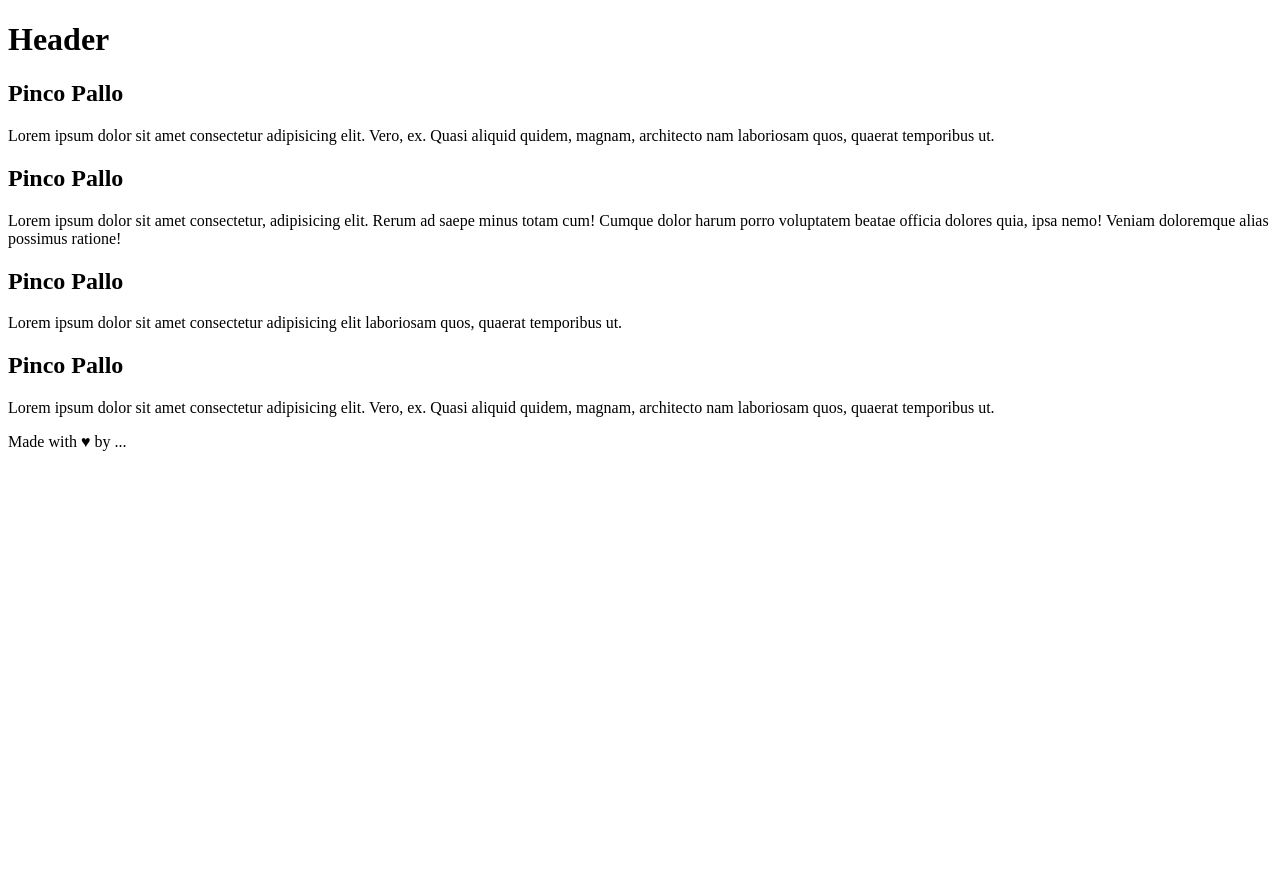
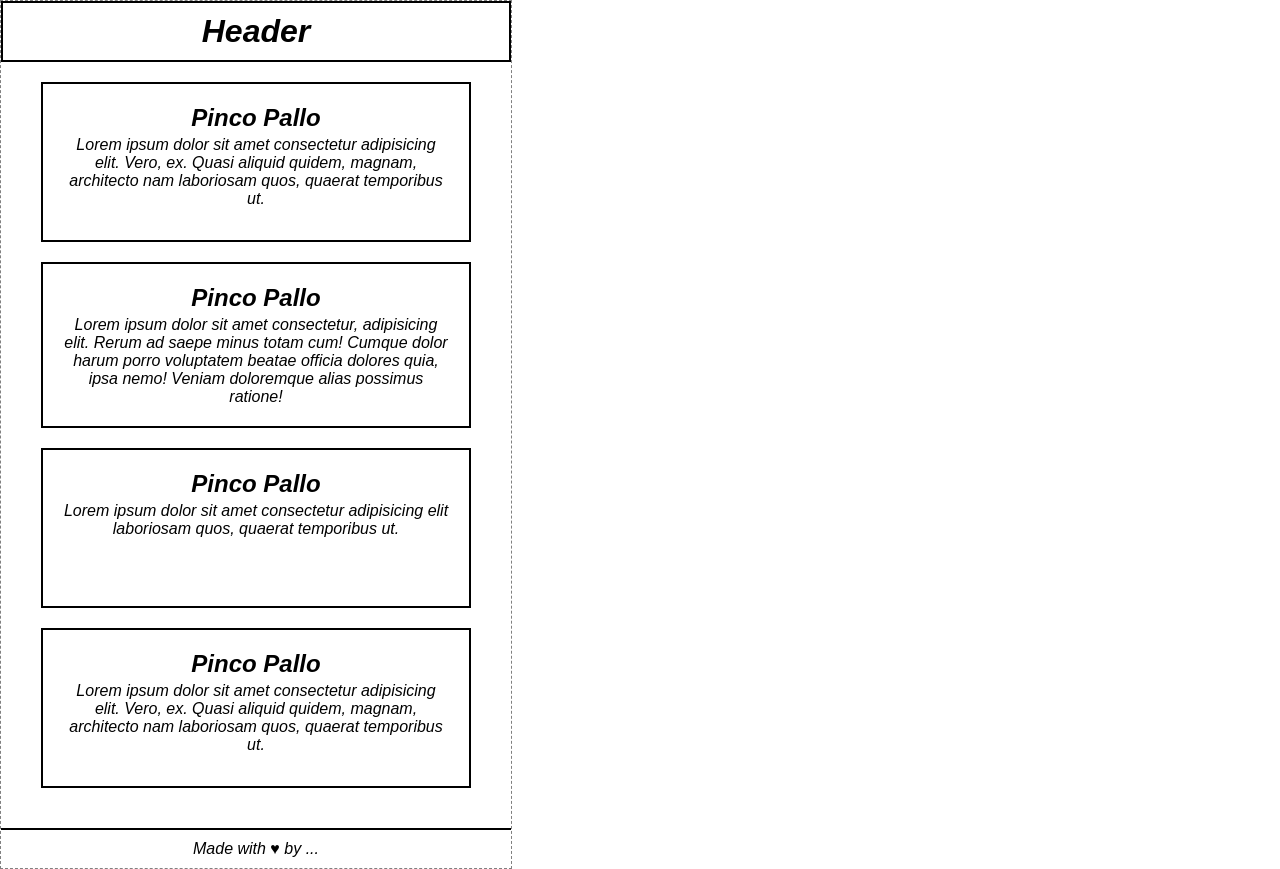
Before and after one commit to AndreaDev237/htmlcss-wireframe, a plain HTML site: page index.html in a window 1280 px wide. Before the commit the page ends 800 px from the top, so only its background shows below. Drawn offline with Linux system fonts and the light colour scheme.

Commit message:
Aggiunta consegna

```diff
--- a/index.html
+++ b/index.html
@@ -1,11 +1,14 @@
 <!DOCTYPE html>
 <html lang="it">
+
 <head>
   <meta charset="UTF-8">
   <meta name="viewport" content="width=device-width, initial-scale=1.0">
   <title>Wireframe</title>
   <!-- Collega qui il file style.css -->
+  <link rel="stylesheet" href="style.css">
 </head>
+
 <body>
   <header class="header">
     <h1>Header</h1>
@@ -14,12 +17,14 @@
   <main class="content">
     <div class="card">
       <h2>Pinco Pallo</h2>
-      <p>Lorem ipsum dolor sit amet consectetur adipisicing elit. Vero, ex. Quasi aliquid quidem, magnam, architecto nam laboriosam quos, quaerat temporibus ut.</p>
+      <p>Lorem ipsum dolor sit amet consectetur adipisicing elit. Vero, ex. Quasi aliquid quidem, magnam, architecto nam
+        laboriosam quos, quaerat temporibus ut.</p>
     </div>
 
     <div class="card">
       <h2>Pinco Pallo</h2>
-      <p>Lorem ipsum dolor sit amet consectetur, adipisicing elit. Rerum ad saepe minus totam cum! Cumque dolor harum porro voluptatem beatae officia dolores quia, ipsa nemo! Veniam doloremque alias possimus ratione!</p>
+      <p>Lorem ipsum dolor sit amet consectetur, adipisicing elit. Rerum ad saepe minus totam cum! Cumque dolor harum
+        porro voluptatem beatae officia dolores quia, ipsa nemo! Veniam doloremque alias possimus ratione!</p>
     </div>
 
     <div class="card">
@@ -29,7 +34,8 @@
 
     <div class="card">
       <h2>Pinco Pallo</h2>
-      <p>Lorem ipsum dolor sit amet consectetur adipisicing elit. Vero, ex. Quasi aliquid quidem, magnam, architecto nam laboriosam quos, quaerat temporibus ut.</p>
+      <p>Lorem ipsum dolor sit amet consectetur adipisicing elit. Vero, ex. Quasi aliquid quidem, magnam, architecto nam
+        laboriosam quos, quaerat temporibus ut.</p>
     </div>
   </main>
 
@@ -37,4 +43,5 @@
     <p>Made with &hearts; by ...</p>
   </footer>
 </body>
+
 </html>
--- a/style.css
+++ b/style.css
@@ -1 +1,76 @@
-/* Wireframe: lavora con l'inspector aperto, prova lì e poi riporta qui il codice */
+/* Wireframe: lavora con l'inspector aperto, prova lì e poi riporta qui il codice
+
+
+/*RESETTARE LO STILE */
+/* METTIAMO I MARGINI A 0 E I PADDING A 0  e il box sizing a border box*/
+
+* {
+    margin: 0;
+    padding: 0;
+    box-sizing: border-box;
+}
+
+/* SIMULIAMO LO SMARTPHONE SETTANDO
+LA LARGHEZZA DEL BODY A 512px
+e diamo un bordo generale di 1px di tipo dashed
+e di colore grigio*/
+body {
+    font-family: Arial, Helvetica, sans-serif;
+    font-style: italic;
+    width: 512px;
+    border: 1px dashed gray;
+    text-align: center;
+}
+
+/*IMPOSTIAMO L'HEADER CON UN PADDING
+SUPERIORE/INFERIORE DI 10PX E LATERALE
+(DESTRA/SINISTRA) DI 20PX
+DIAMO UN BORDO DI 2PX SOLID DI COLORE NERO*/
+.header {
+    padding: 10px 20px;
+    border: 2px solid rgba(0, 0, 0, 1.0);
+}
+
+/* IMPOSTIAMO LA CLASSE CONTENT PERCHÉ ABBIA UN
+PADDING DI 20PX SOPRA/SOTTO E 40PX DESTRA/SINISTRA */
+.content {
+    padding: 20px 40px;
+}
+
+/*IMPOSTIAMO LA CLASSE CARD CON LE SEGUENTI CARATTERISTICHE:
+ALTEZZA MINIMA DI 160PX
+MARGINE INFERIORE DI 20PX
+UN PADDING GENERALE DI 20PX
+UN BORDO DI 2PX SOLID DI COLORE NERO
+*/
+.card {
+    min-height: 160px;
+    margin-bottom: 20px;
+    padding: 20px;
+    border: 2px solid black;
+}
+
+/*
+ALLA CLASSE CARD, MA SOLO PER GLI H2
+VOGLIO UN MARGINE INFERIORE DI 4PX
+*/
+.card h2 {
+    margin-bottom: 4px;
+}
+
+/*
+PER LA CLASSE FOOTER VOGLIO:
+UN PADDING DI 10PX SUPERIORE/INFERIORE
+E 20PX LATERALE
+UN BORDO SUPERIORE DI 2PX SOLIDO E NERO
+*/
+.footer {
+    /*SINGOLE VOCI*/
+    padding-top: 10px;
+    padding-bottom: 10px;
+    padding-right: 20px;
+    padding-left: 20px;
+    /*SCORCIATOIA UNICA*/
+    padding: 10px 20px;
+    border-top: 2px solid rgb(0, 0, 0);
+}
```
Also changed, not shown: la-mia-prima-app.png (added).
